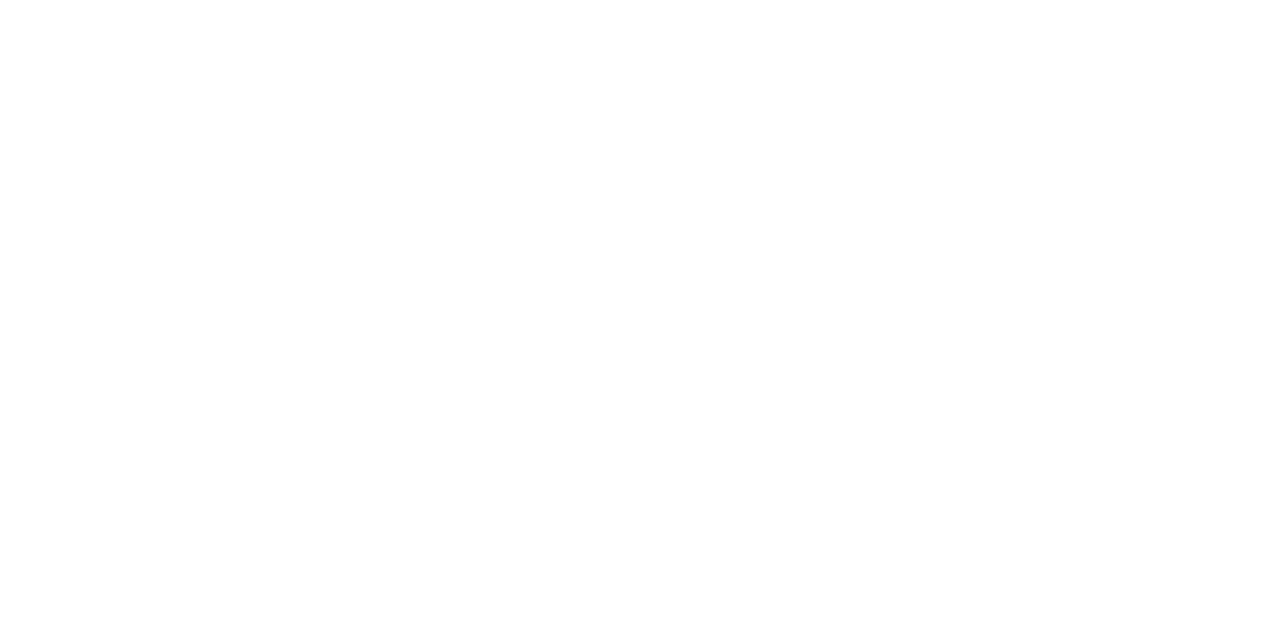
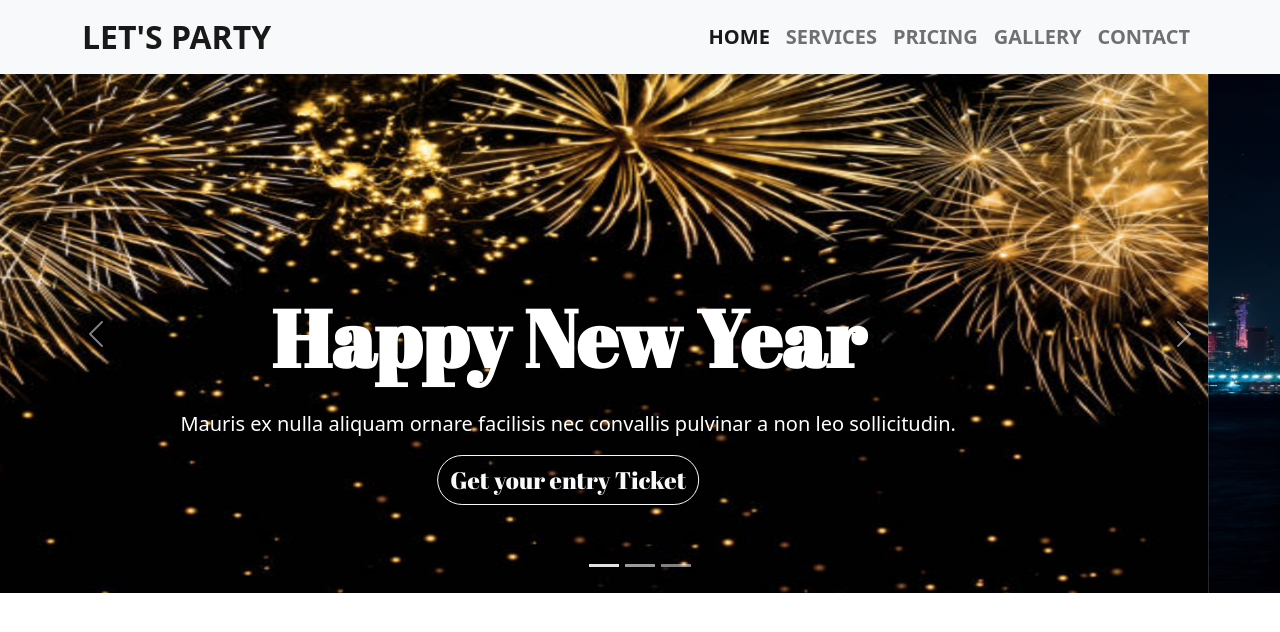
Before and after one commit to afruzaakter/convention-center, a plain HTML site: page index.html in a window 1280 px wide. Drawn offline with nearby package versions, Linux system fonts and the light colour scheme.

Commit message:
add slider banner section

```diff
--- a/index.html
+++ b/index.html
@@ -14,7 +14,82 @@
 
 </head>
 <body>
+    <header>
+        <!-- navbar start -->
+        <nav class="navbar navbar-expand-lg navbar-light bg-light">
+            <div class="container">
+              <a class="navbar-brand fs-2 text-uppercase fw-bold" href="#">Let's Party</a>
+              <button class="navbar-toggler" type="button" data-bs-toggle="collapse" data-bs-target="#navbarText" aria-controls="navbarText" aria-expanded="false" aria-label="Toggle navigation">
+                <span class="navbar-toggler-icon"></span>
+              </button>
+              <div class="collapse navbar-collapse" id="navbarText">
+                <ul class="navbar-nav ms-auto mb-2 mb-lg-0 fs-5 text-uppercase fw-bold">
+                  <li class="nav-item">
+                    <a class="nav-link active" aria-current="page" href="#">Home</a>
+                  </li>
+                  <li class="nav-item">
+                    <a class="nav-link" href="#">Services</a>
+                  </li>
+                  <li class="nav-item">
+                    <a class="nav-link" href="#">Pricing</a>
+                  </li>
+                  <li class="nav-item">
+                    <a class="nav-link" href="#">Gallery</a>
+                  </li>
+                  <li class="nav-item">
+                    <a class="nav-link" href="#">Contact</a>
+                  </li>
+                </ul>
 
+              </div>
+            </div>
+          </nav>
+        <!-- navbar end -->
+        <!-- slider banner section start  -->
+    <section>
+        <div id="carouselExampleCaptions" class="carousel slide" data-bs-ride="carousel">
+            <div class="carousel-indicators">
+              <button type="button" data-bs-target="#carouselExampleCaptions" data-bs-slide-to="0" class="active" aria-current="true" aria-label="Slide 1"></button>
+              <button type="button" data-bs-target="#carouselExampleCaptions" data-bs-slide-to="1" aria-label="Slide 2"></button>
+              <button type="button" data-bs-target="#carouselExampleCaptions" data-bs-slide-to="2" aria-label="Slide 3"></button>
+            </div>
+            <div class="carousel-inner">
+              <div class="carousel-item active ">
+                <img src="images/slider-image-1.png" class="d-block w-100" alt="...">
+                <div class="carousel-caption d-none d-md-block mb-5">
+                  <h5 class="display-1 fw-bold google-font mb-4">Happy New Year</h5>
+                  <p class="lead">Mauris ex nulla aliquam ornare facilisis nec convallis pulvinar a non leo sollicitudin.</p>
+                 <a class="btn btn-outline-light rounded-pill google-font fs-4" href="#">Get your entry Ticket</a>
+                </div>
+              </div>
+              <div class="carousel-item">
+                <img src="images/slider-image-2.png" class="d-block w-100" alt="...">
+                <div class="carousel-caption d-none d-md-block">
+                  <h5>Second slide label</h5>
+                  <p>Some representative placeholder content for the second slide.</p>
+                </div>
+              </div>
+              <div class="carousel-item">
+                <img src="images/slider-image-3.png" class="d-block w-100" alt="...">
+                <div class="carousel-caption d-none d-md-block">
+                  <h5>Third slide label</h5>
+                  <p>Some representative placeholder content for the third slide.</p>
+                </div>
+              </div>
+            </div>
+            <button class="carousel-control-prev" type="button" data-bs-target="#carouselExampleCaptions" data-bs-slide="prev">
+              <span class="carousel-control-prev-icon" aria-hidden="true"></span>
+              <span class="visually-hidden">Previous</span>
+            </button>
+            <button class="carousel-control-next" type="button" data-bs-target="#carouselExampleCaptions" data-bs-slide="next">
+              <span class="carousel-control-next-icon" aria-hidden="true"></span>
+              <span class="visually-hidden">Next</span>
+            </button>
+          </div>
+    </section>
+
+        <!--slider banner section end -->
+    </header>
 
   <!-- JS CDN Link    -->
   <script src="https://cdn.jsdelivr.net/npm/bootstrap@5.0.2/dist/js/bootstrap.bundle.min.js" integrity="sha384-MrcW6ZMFYlzcLA8Nl+NtUVF0sA7MsXsP1UyJoMp4YLEuNSfAP+JcXn/tWtIaxVXM" crossorigin="anonymous"></script>
--- a/style.css
+++ b/style.css
@@ -0,0 +1,11 @@
+/* Google font  */
+@import url('https://fonts.googleapis.com/css2?family=Abril+Fatface&family=Montserrat:wght@400;600;700&family=Poppins:wght@600;700;800&display=swap');
+
+body{
+
+font-family: 'Montserrat', sans-serif;
+font-family: 'Poppins', sans-serif;
+}
+.google-font{
+    font-family: 'Abril Fatface', cursive;
+}
```
Also changed, not shown: images/app-store.png (added), images/google-play.png (added).
